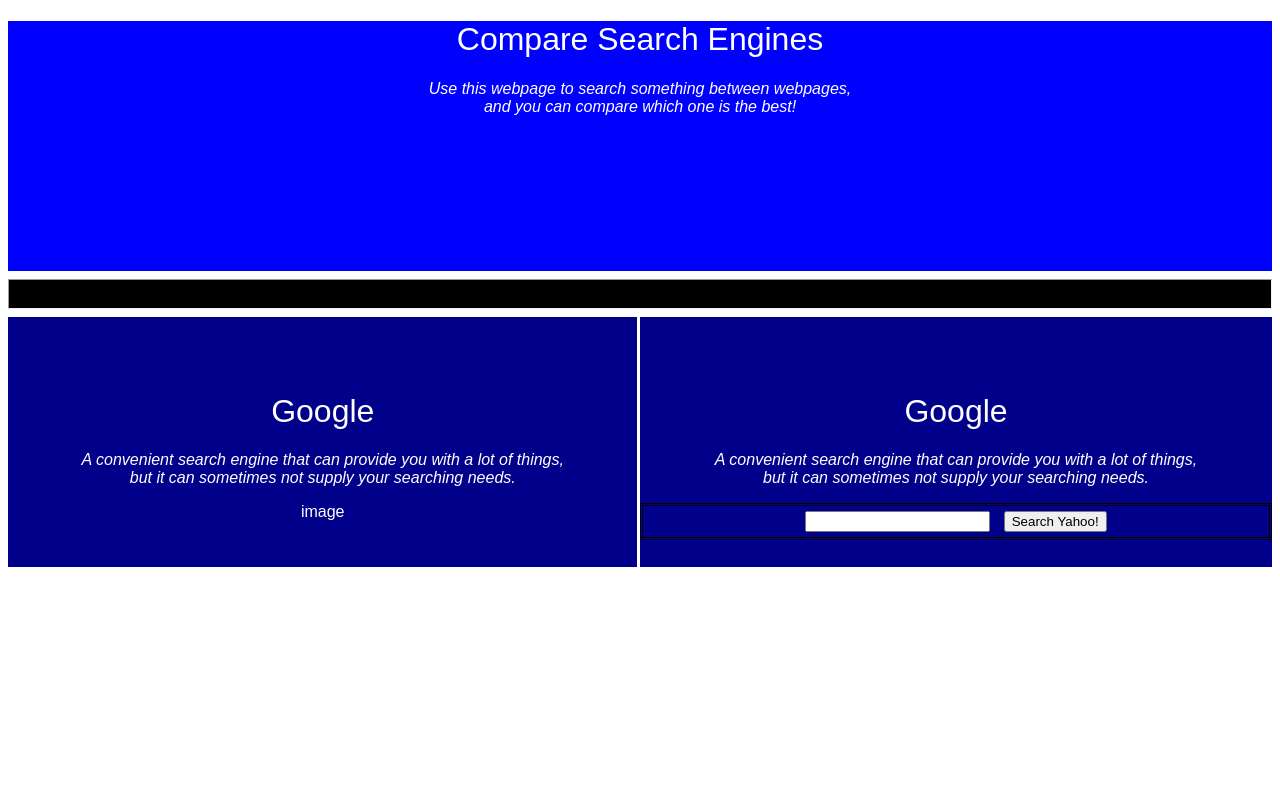
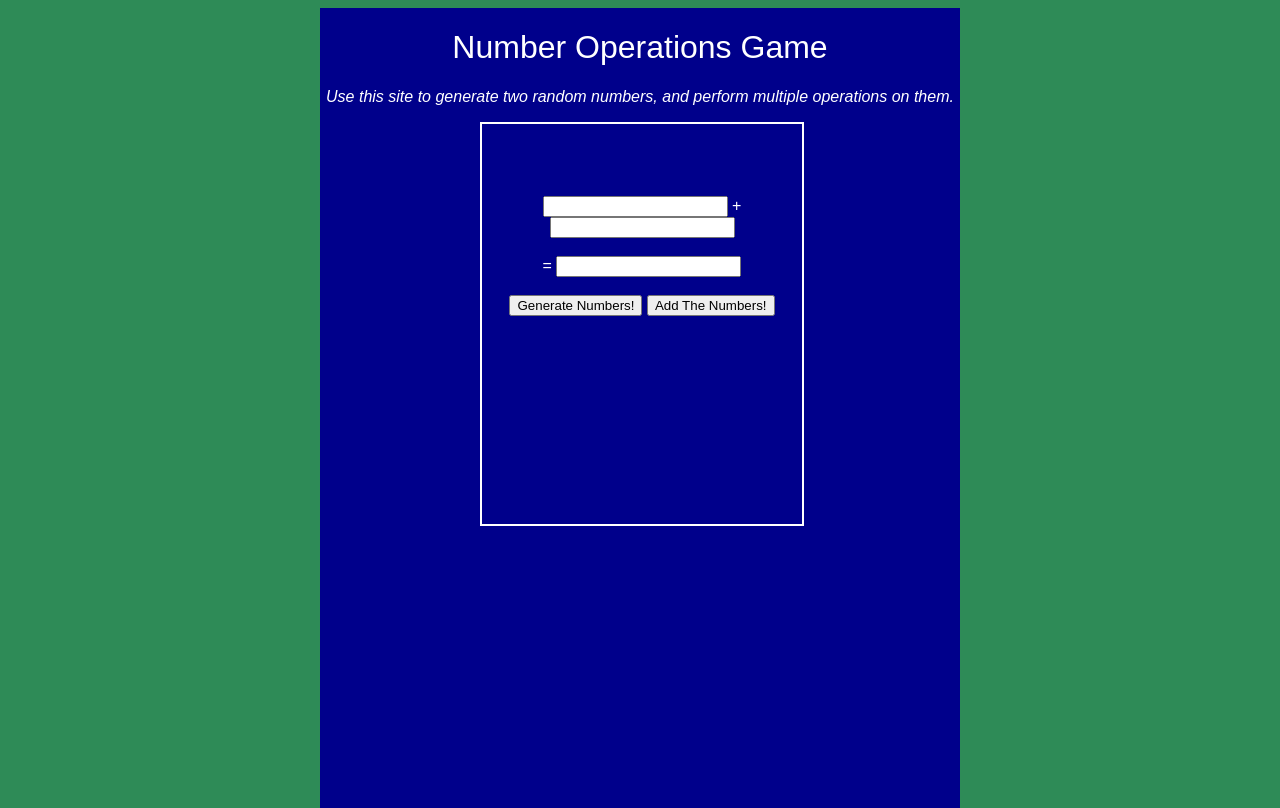
Before and after one commit to recanman/ProgrammingMeritBadge, a plain HTML site: page Web/index.html in a window 1280 px wide. Drawn offline with nearby package versions, Linux system fonts and the light colour scheme.

Commit message:
I got a new idea for 5c, and I am mostly done with it.

```diff
--- a/Web/index.html
+++ b/Web/index.html
@@ -1,72 +1,77 @@
 <!DOCTYPE html>
 <html>
   <head>
-    <meta name="viewport" content="initial-scale=1, maximum-scale=1">
+    <meta name="viewport" content="initial-scale=1" />
+    <title>Random Number Generator</title>
     <style>
-      #infoArea {
-        width: 100%;
-        height: 250px;
-        background-color: blue;
-        color: white;
-        font-family: sans-serif;
-        text-align: center;
-      }
-
+    html {
+      background-color: seagreen;
+    }
       #infoText, #descText {font-weight: 100;}
       #descText {font-style: italic;}
-
-      #searchArea {
-        width: 49.8%;
-        height: 250px;
+      #infoArea {
+        width: 50%;
+        height: 100%;
         background-color: darkblue;
         color: white;
         font-family: sans-serif;
         text-align: center;
-        float: left;
-        position: relative;
+        position: absolute;
+        text-align: center;
+        left:25%;
       }
-      #searchArea2 {
+      #generatorArea {
+        border: 2px solid white;
         width: 50%;
-        height: 250px;
-        background-color: darkblue;
-        color: white;
-        font-family: sans-serif;
-        text-align: center;
-        float: right;
-        position: relative;
+        height: 50%;
+        position: absolute;
+        left: 25%;
       }
     </style>
-    <script src="https://ajax.googleapis.com/ajax/libs/jquery/3.3.1/jquery.min.js"></script>
     <script>
-  (function() {
-    var cx = '009093725518481678003:xzreb5lgiiy';
-    var gcse = document.createElement('script');
-    gcse.type = 'text/javascript';
-    gcse.async = true;
-    gcse.src = 'https://cse.google.com/cse.js?cx=' + cx;
-    var s = document.getElementsByTagName('script')[0];
-    s.parentNode.insertBefore(gcse, s);
-  })();
-</script>
+    var randInt;
+    function generateInt() {
+      document.getElementById("numberSum").value = null;
+      randInt = Math.round(Math.random() * 1000) + 1;
+      console.log("Random number 1 successfully found: " + randInt);
+      document.getElementById("numberOutput1").value = randInt;
+      randInt = Math.round(Math.random() * 1000) + 1;
+      console.log("Random number 2 successfully found: " + randInt);
+      document.getElementById("numberOutput2").value = randInt;
+      console.log("----- Finished generating numbers successfully. -----");
+    }
+    function addInt() {
+      if (document.getElementById("numberOutput1").value == "") {
+        alert("Press generate numbers first, them you can add them.");
+      }
+      else if (document.getElementById("numberOutput1").value == "") {
+        alert("Press generate numbers first, them you can add them.");
+      } else {
+      document.getElementById("numberSum").value = parseInt(document.getElementById("numberOutput1").value) + parseInt(document.getElementById("numberOutput2").value);
+      }
+    }
+    </script>
   </head>
   <body>
     <div id="infoArea">
-      <h1 id="infoText">Compare Search Engines</h1>
-      <p id="descText">Use this webpage to search something between webpages,<br />and you can compare which one is the best!</p>
-    </div>
-    <hr size="30px;" style="background-color: black;" />
-    <div id="searchArea"><br /><br /><br />
-      <h1 id="infoText">Google</h1>
-      <p id="descText">A convenient search engine that can provide you with a lot of things,<br /> but it can sometimes not supply your searching needs.</p>
-      <gcse:search>image</gcse:search>
-    </div>
-    <div id="searchArea2"><br /><br /><br />
-      <h1 id="infoText">Google</h1>
-      <p id="descText">A convenient search engine that can provide you with a lot of things,<br /> but it can sometimes not supply your searching needs.</p>
-      <form method="get" action="http://search.yahoo.com/search" style="border:3px double black;padding:5px;">
-        <input type="text" name="p" />
-        &nbsp; <input type="submit" value="Search Yahoo!" />
-      </form>
+      <h1 id="infoText">Number Operations Game</h1>
+      <p id="descText">Use this site to generate two random numbers, and perform multiple operations on them.</p>
+      <div id="generatorArea">
+        <br />
+        <br />
+        <br />
+        <br />
+        <input readonly id="numberOutput1" />&nbsp;+
+        <input readonly id="numberOutput2" />
+        <br />
+        <br />
+        = <input readonly id="numberSum" />
+        <br />
+        <br />
+        <button onclick="generateInt()">Generate Numbers!</button>
+
+        <button onclick="addInt()">Add The Numbers!</button>
+      </div>
     </div>
   </body>
 </html>
```
